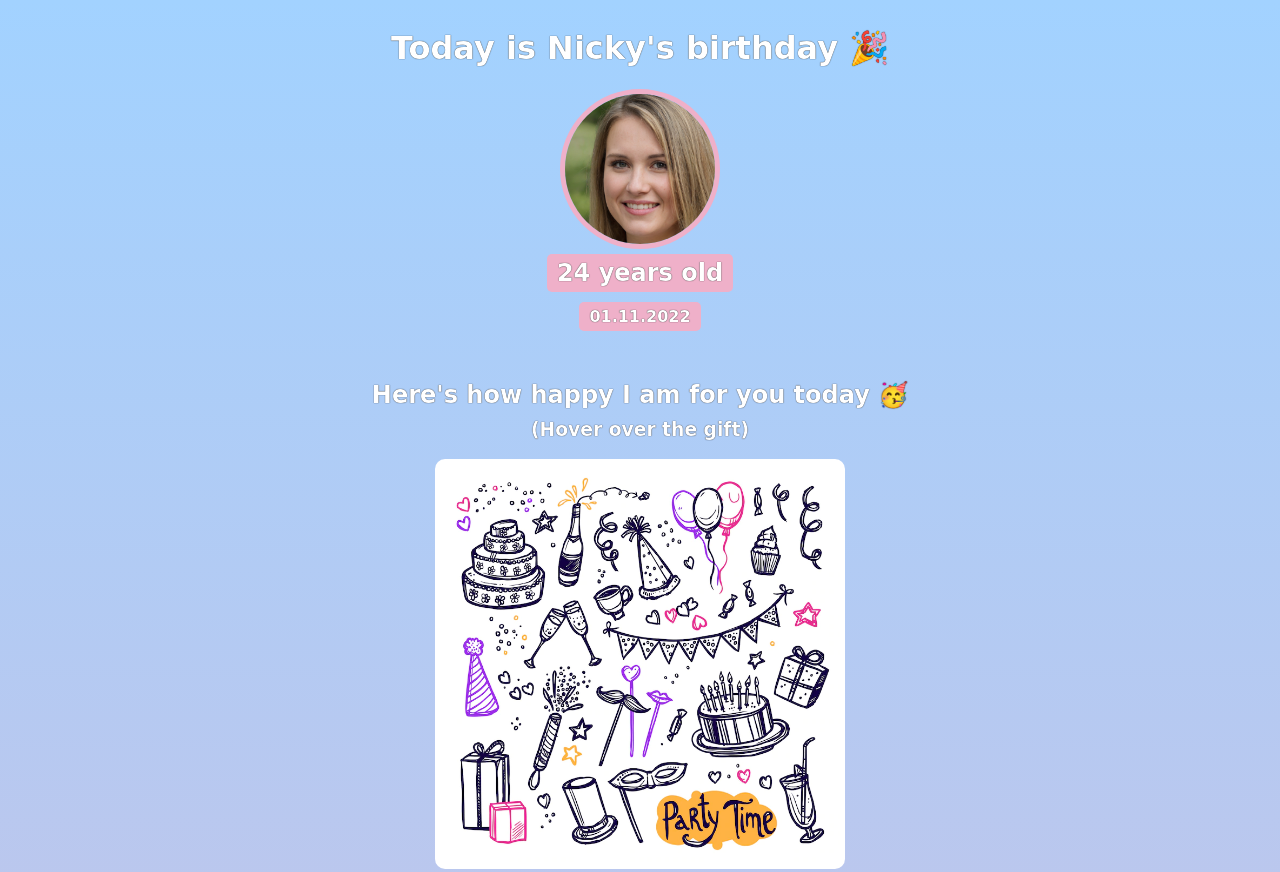
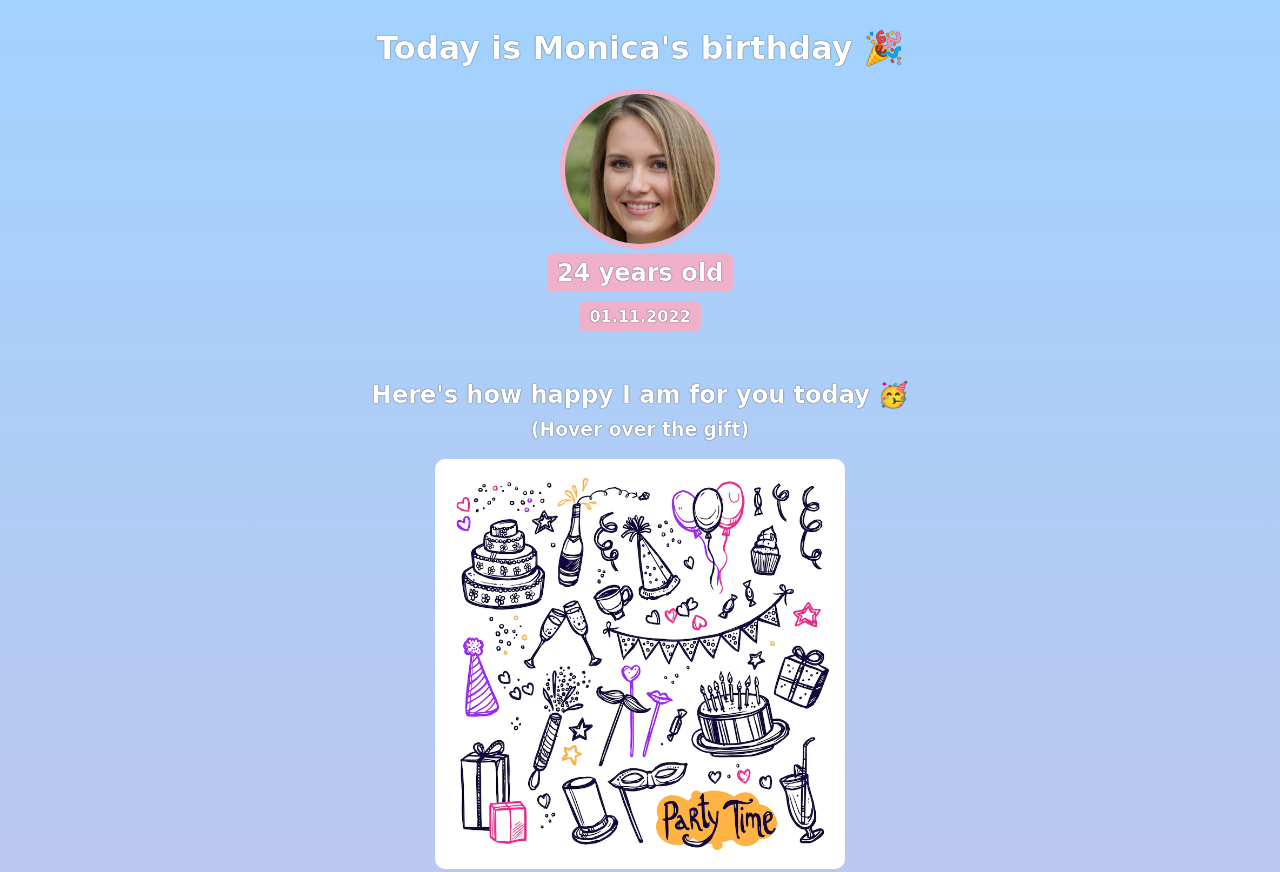
Before and after one commit to DmitrijsJersovs/birthday-gift-site, a plain HTML site: page index.html in a window 1280 px wide. Shown: the top 872 px of the page. Drawn offline with Linux system fonts and the light colour scheme; a web font is replaced by a local one.

Commit message:
Change the name to Monica

```diff
--- a/index.html
+++ b/index.html
@@ -10,7 +10,7 @@
     </head>
     <body>
         <div id="header">
-            <h1>Today is Nicky's birthday 🎉</h1>
+            <h1>Today is Monica's birthday 🎉</h1>
             <img id="bff-img" src="images/nicky.jpg" alt="Friend's photo">
             <h2 id="bday-age">24 years old</h2>
             <h4 id="bday-date">01.11.2022</h4>
```
